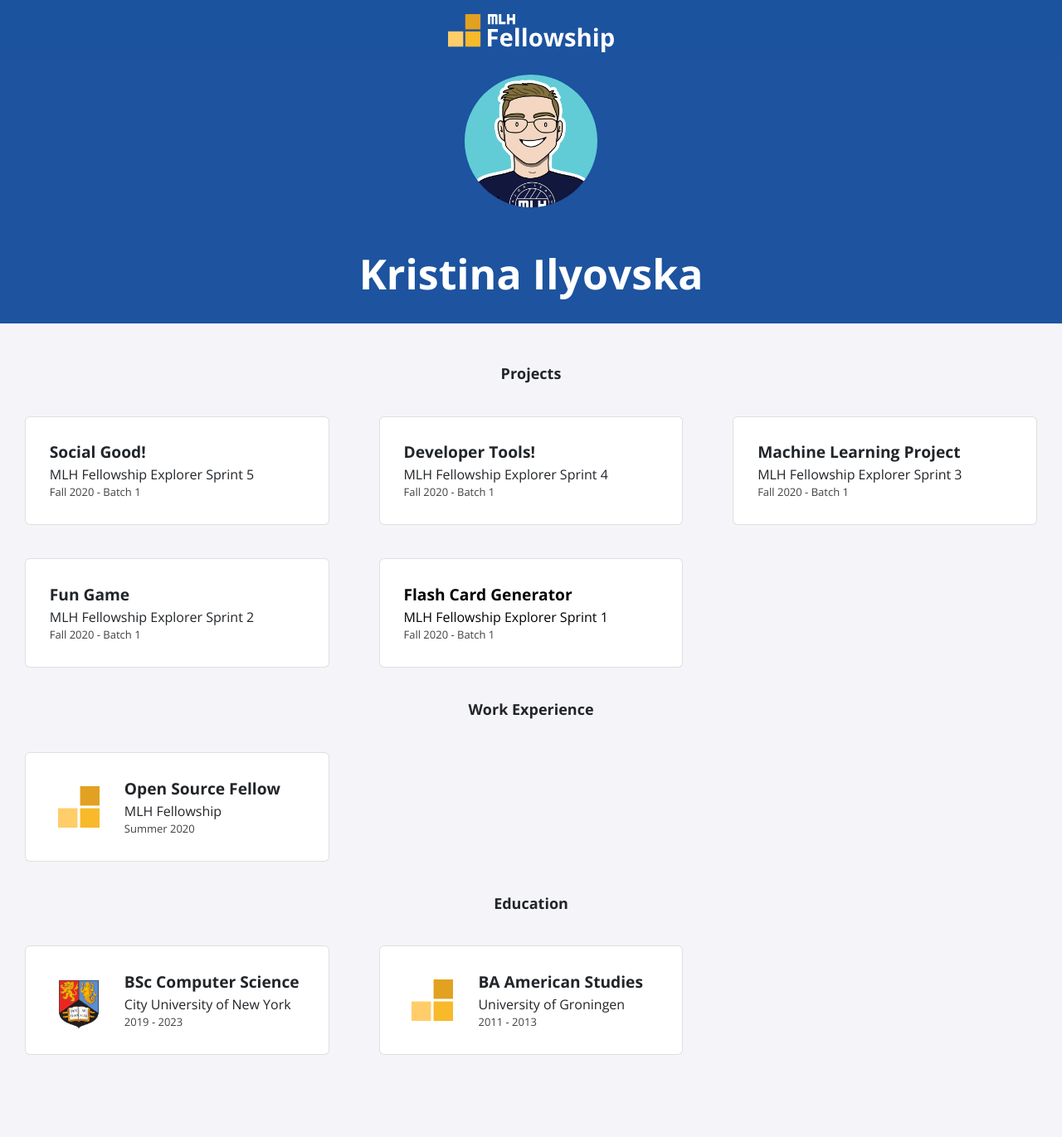
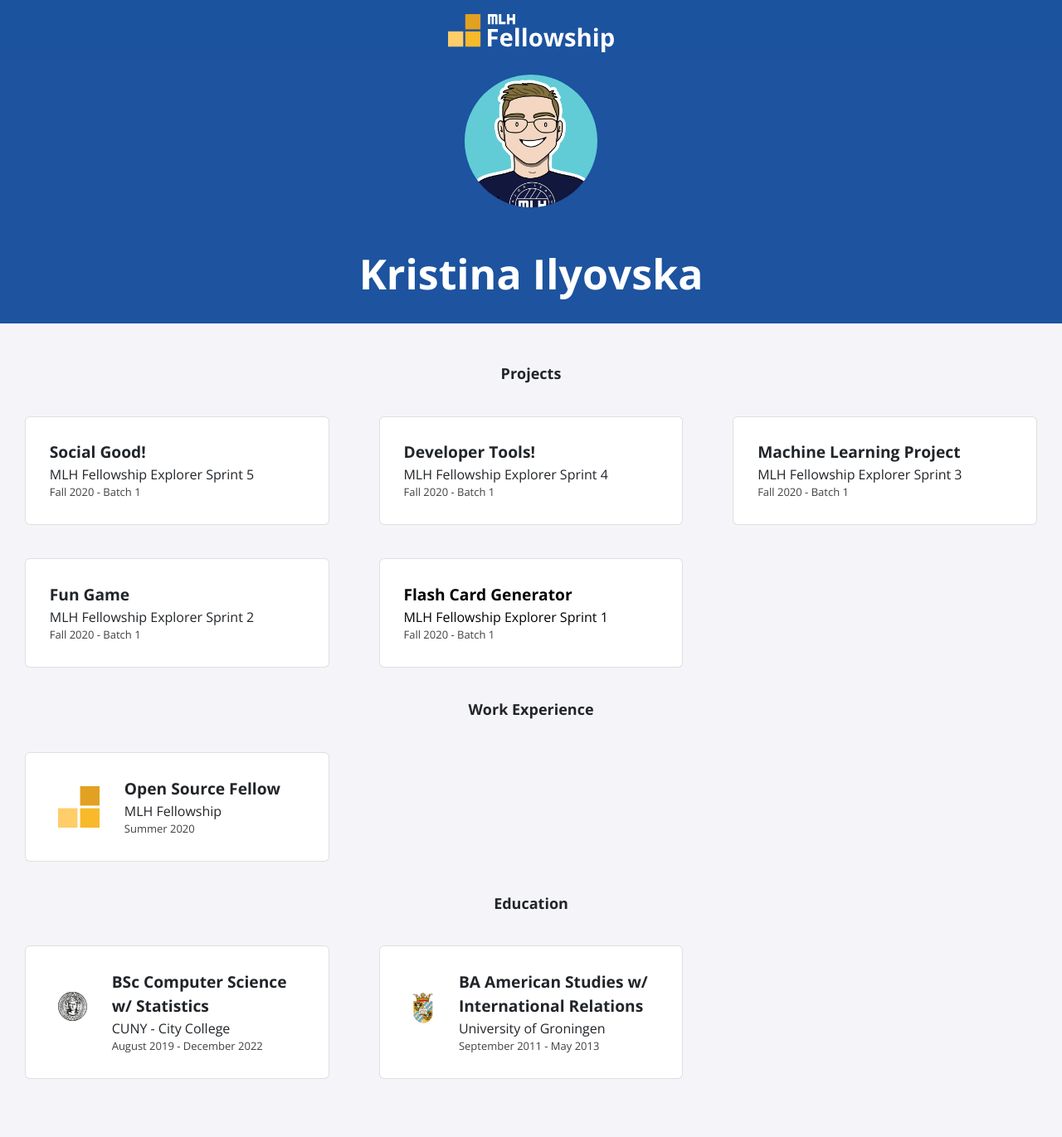
Before and after one commit to lyloster/lyloster.github.io, a Jekyll site: the page built from index.html, in a window 1280 px wide. Shown: the whole page at 83% size. Built offline with Jekyll 4.4.1, drawn with Linux system fonts in a browser that asks for light colours; nearby versions of some CDN libraries; before the commit the page ends 1342 px from its top, so only the background shows below that.

Commit message:
Added uni logos

```diff
--- a/_data/education.yml
+++ b/_data/education.yml
@@ -1,9 +1,9 @@
-- course: BSc Computer Science
-  institute: City University of New York
-  dates: 2019 - 2023
-  logo: uob.png
+- course: BSc Computer Science w/ Statistics
+  institute: CUNY - City College
+  dates: August 2019 - December 2022
+  logo: City_College_of_New_York_seal.svg
 
-- course: BA American Studies
+- course: BA American Studies w/ International Relations
   institute: University of Groningen
-  dates: 2011 - 2013
-  logo: fellowship.svg
+  dates: September 2011 - May 2013
+  logo: University_of_Groningen_coat_of_arms.png
```
Also changed, not shown: assets/img/education/City_College_of_New_York_seal.svg (added), assets/img/education/University_of_Groningen_coat_of_arms.png (added), assets/img/education/fellowship.svg (deleted), assets/img/education/uob.png (deleted).
